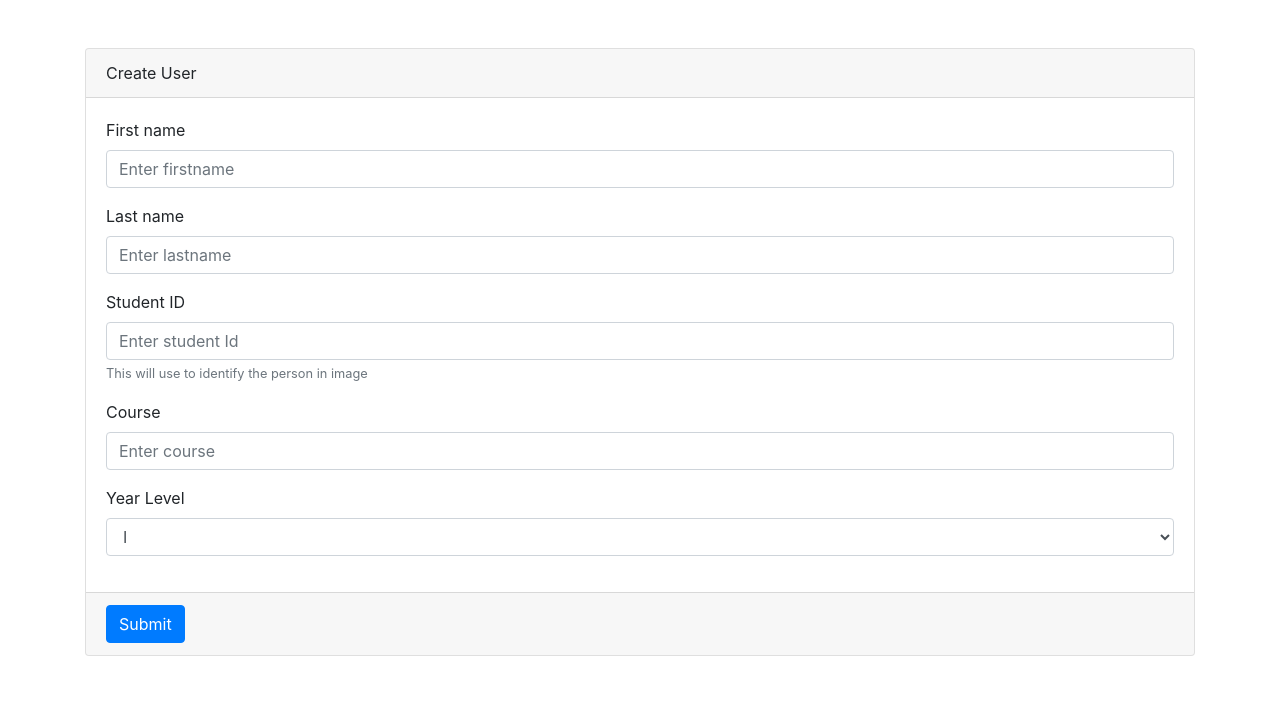
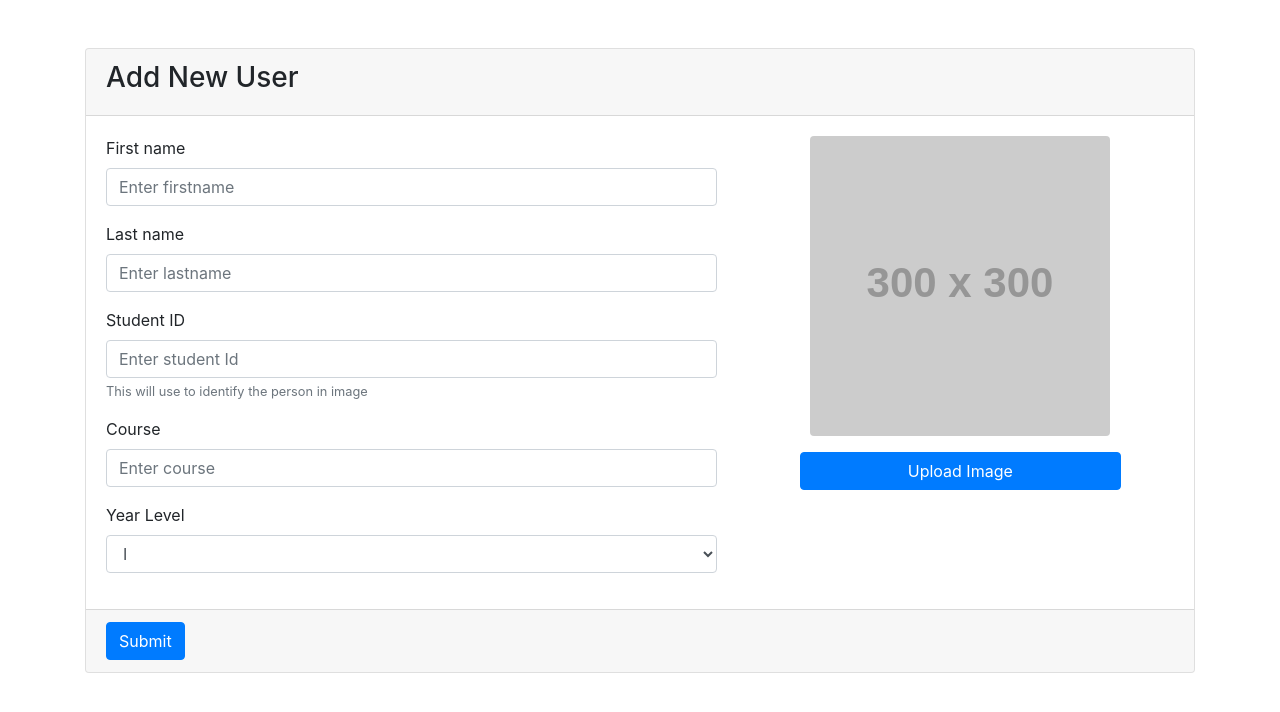
Before and after one commit to agcodex01/smart-campus-entry, a Flask app: page /users/create in a window 1280 px wide. Shown: the part 62-774 px from the top of the page. Run offline with Flask 3, Linux system fonts and the light colour scheme; the visitor is signed in with stand-in values (Sample User, id 1); data comes from the database, SQL or seed files in the repository; grey boxes labelled with a size stand in for pictures from a placeholder-image service; some libraries are stand-ins or nearby versions.

Commit message:
update user profile

```diff
--- a/flaskr/templates/users/user-create.html
+++ b/flaskr/templates/users/user-create.html
@@ -35,7 +35,7 @@
     <form class="container mt-5" method="post">
         <div class="card border-1">
             <div class="card-header">
-                Create User
+                <h3>Add New User</h3>
             </div>
             <div class="card-body">
                 {% for message in get_flashed_messages() %}
@@ -44,6 +44,8 @@
                     {{ message }}
                 </div>
                 {% endfor %}
+                <div class="row">
+                    <div class="col-md-7">
                         <div class="form-group">
                             <label for="firstname">First name</label>
                             <input type="text" class="form-control" id="firstname" name="first_name"
@@ -78,6 +80,13 @@
                             </select>
                         </div>
                     </div>
+                    <div class="col-md-5 text-center">
+                        <img src="https://placehold.co/300" class="rounded" alt="profile" width="300" height="300">
+                        <button type="button" class="btn btn-primary w-75 mt-3">Upload Image</button>
+                    </div>
+                </div>
+
+            </div>
             <div class="card-footer">
                 <button type="submit" class="btn btn-primary">Submit</button>
             </div>
```
Lines whose indentation alone changed are shown as unchanged.
